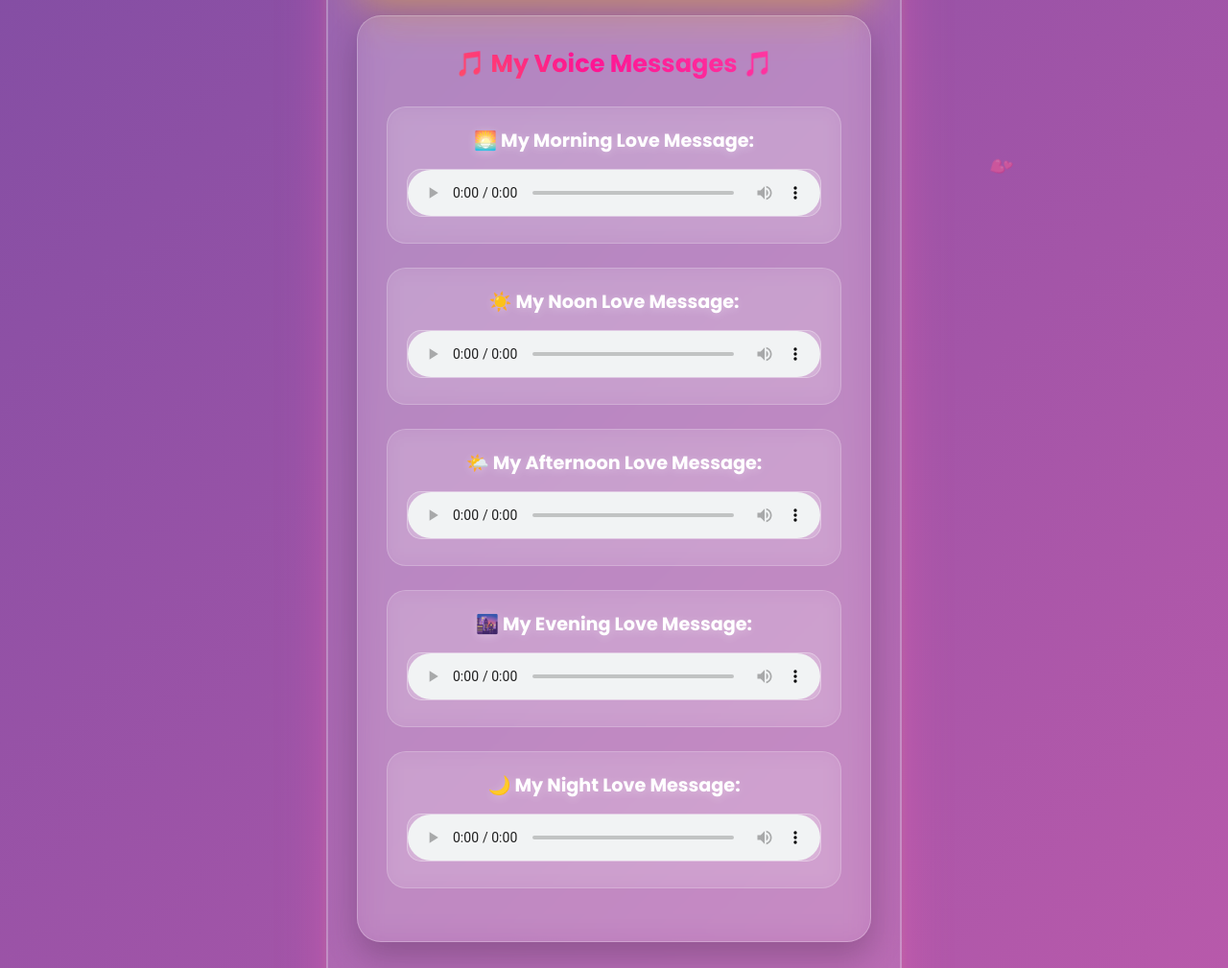
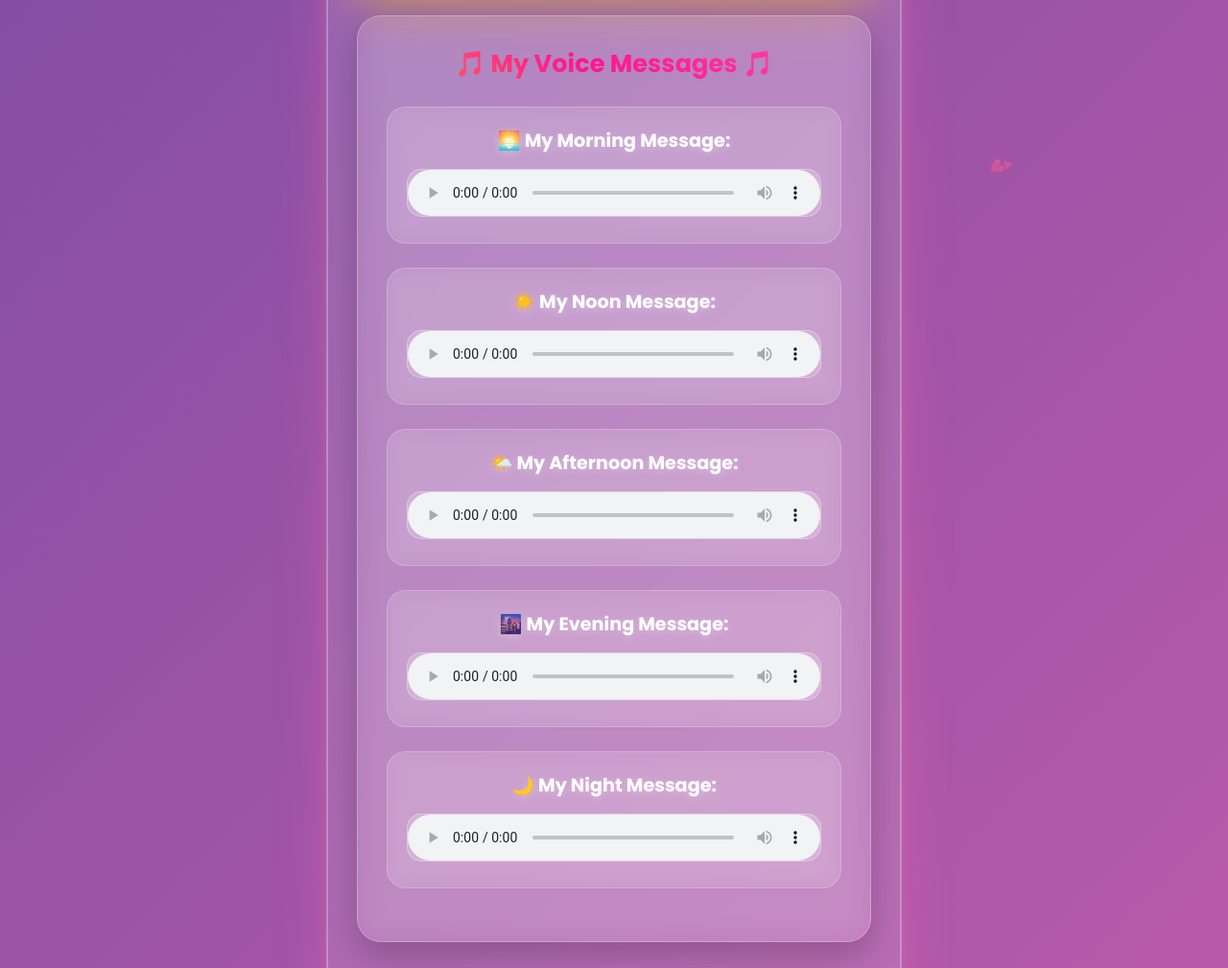
Before and after one commit to markbriannn/jemma, a plain HTML site: page index.html in a window 1280 px wide. Shown: the part 560-1569 px from the top of the page at 96% size. Drawn offline with Linux system fonts and the light colour scheme.

Commit message:
Update index.html

```diff
--- a/index.html
+++ b/index.html
@@ -289,7 +289,7 @@
             <h3>🎵 My Voice Messages 🎵</h3>
 
             <div class="upload-group" id="audio-morning">
-                <label>🌅 My Morning Love Message:</label>
+                <label>🌅 My Morning Message:</label>
                 <audio controls preload="auto" id="morningAudio">
                     <source src="good-morning.mp3" type="audio/mp3">
                     <source src="good-morning.m4a" type="audio/mp4">
@@ -298,7 +298,7 @@
             </div>
 
             <div class="upload-group" id="audio-noon">
-                <label>☀️ My Noon Love Message:</label>
+                <label>☀️ My Noon Message:</label>
                 <audio controls preload="auto" id="noonAudio">
                     <source src="good-noon.mp3" type="audio/mp3">
                     <source src="good-noon.m4a" type="audio/mp4">
@@ -307,7 +307,7 @@
             </div>
 
             <div class="upload-group" id="audio-afternoon">
-                <label>🌤️ My Afternoon Love Message:</label>
+                <label>🌤️ My Afternoon Message:</label>
                 <audio controls preload="auto" id="afternoonAudio">
                     <source src="good-afternoon.mp3" type="audio/mp3">
                     <source src="good-afternoon.m4a" type="audio/mp4">
@@ -316,7 +316,7 @@
             </div>
 
             <div class="upload-group" id="audio-evening">
-                <label>🌆 My Evening Love Message:</label>
+                <label>🌆 My Evening Message:</label>
                 <audio controls preload="auto" id="eveningAudio">
                     <source src="good-evening.mp3" type="audio/mp3">
                     <source src="good-evening.m4a" type="audio/mp4">
@@ -325,7 +325,7 @@
             </div>
 
             <div class="upload-group" id="audio-night">
-                <label>🌙 My Night Love Message:</label>
+                <label>🌙 My Night Message:</label>
                 <audio controls preload="auto" id="nightAudio">
                     <source src="good-night.mp3" type="audio/mp3">
                     <source src="good-night.m4a" type="audio/mp4">
```
